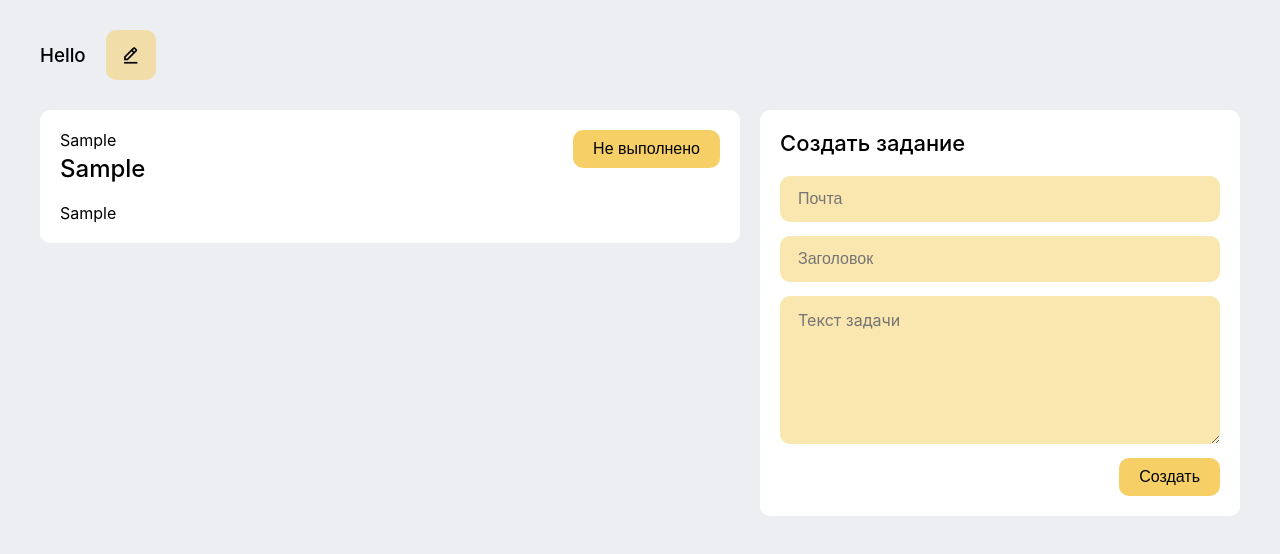
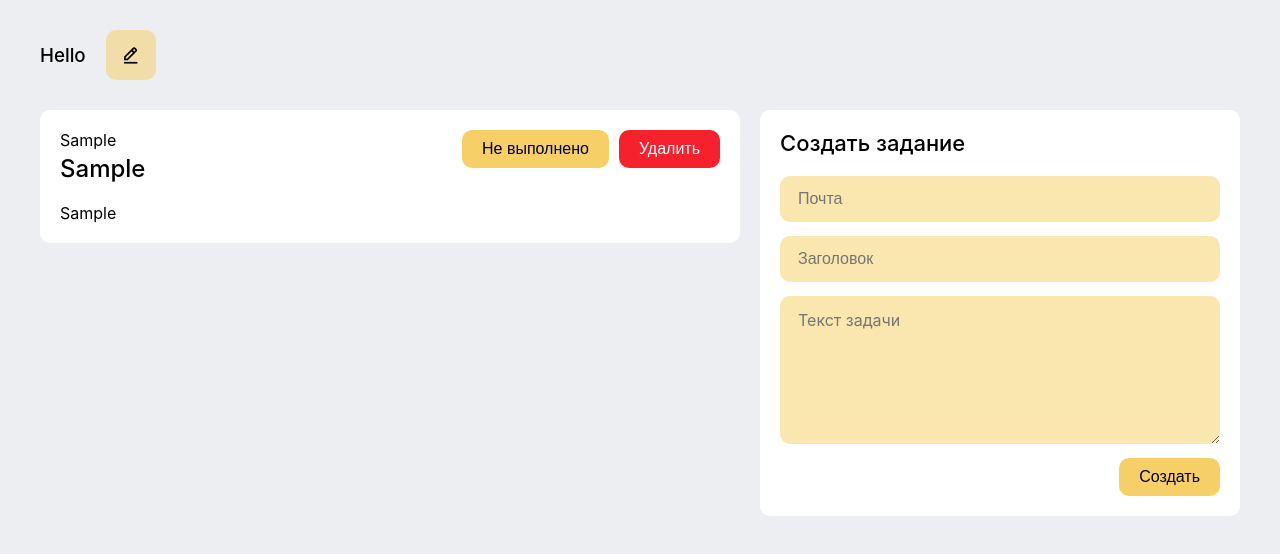
Before and after one commit to Crepiks/bultech-task, a Vue app: page / in a window 1280 px wide. Both pictures are taken after typing "Sample", "Sample", "Sample" into the empty fields and a click on the button "Создать". Shown: the top 554 px of the page. Built offline with nearby package versions, Linux system fonts and the light colour scheme.

Commit message:
feat: implement deleting task

```diff
--- a/src/components/base/BaseButton.vue
+++ b/src/components/base/BaseButton.vue
@@ -1,11 +1,21 @@
 <template>
-  <button class="button" @click="handleClick">
+  <button
+    class="button"
+    :class="{ button_danger: danger }"
+    @click="handleClick"
+  >
     <slot />
   </button>
 </template>
 
 <script>
 export default {
+  props: {
+    danger: {
+      type: Boolean,
+      default: false,
+    },
+  },
   methods: {
     handleClick() {
       this.$emit("click");
@@ -29,4 +39,9 @@ export default {
 .button:hover {
   opacity: 0.7;
 }
+
+.button_danger {
+  color: white;
+  background-color: #f5222d;
+}
 </style>
--- a/src/components/common/TaskCard.vue
+++ b/src/components/common/TaskCard.vue
@@ -1,15 +1,18 @@
 <template>
   <article class="task-card">
-    <base-button
-      v-if="completed"
-      class="task-card__button"
-      @click="handleUncomplete"
-    >
-      Выполнено
-    </base-button>
-    <base-button v-else class="task-card__button" @click="handleComplete">
-      Не выполнено
-    </base-button>
+    <div class="task-card__buttons-wrapper">
+      <base-button v-if="completed" @click="handleUncomplete">
+        Выполнено
+      </base-button>
+      <base-button v-else @click="handleComplete"> Не выполнено </base-button>
+      <base-button
+        danger
+        class="task-card__delete-button"
+        @click="handleDelete"
+      >
+        Удалить
+      </base-button>
+    </div>
     <span class="task-card__email">{{ email }}</span>
     <h3 class="task-card__title">{{ title }}</h3>
     <p class="task-card__text">{{ text }}</p>
@@ -48,6 +51,9 @@ export default {
     handleUncomplete() {
       this.$emit("uncomplete");
     },
+    handleDelete() {
+      this.$emit("delete");
+    },
   },
 };
 </script>
@@ -60,10 +66,14 @@ export default {
   border-radius: 10px;
 }
 
-.task-card__button {
+.task-card__buttons-wrapper {
   position: absolute;
   top: 20px;
   right: 20px;
+}
+
+.task-card__delete-button {
+  margin-left: 10px;
 }
 
 .task-card__title {
--- a/src/store/modules/tasks.js
+++ b/src/store/modules/tasks.js
@@ -18,6 +18,10 @@ export default {
 
       commit(mutations.SET_TASKS, tasks);
     },
+    deleteTask({ commit, state }, taskId) {
+      const tasks = state.tasks.filter((task) => task.id !== taskId);
+      commit(mutations.SET_TASKS, tasks);
+    },
   },
   mutations: {
     [mutations.ADD_TASK](state, task) {
--- a/src/views/Home.vue
+++ b/src/views/Home.vue
@@ -13,6 +13,7 @@
           class="home__task-card"
           @complete="handleTaskComplete(task.id)"
           @uncomplete="handleTaskUncomplete(task.id)"
+          @delete="handleTaskDelete(task.id)"
         />
       </div>
       <div>
@@ -63,7 +64,10 @@ export default {
     handleTaskUncomplete(taskId) {
       console.log("Uncompleting", taskId);
     },
-    ...mapActions(["addTask", "completeTask"]),
+    handleTaskDelete(taskId) {
+      this.deleteTask(taskId);
+    },
+    ...mapActions(["addTask", "completeTask", "deleteTask"]),
   },
 };
 </script>
```
